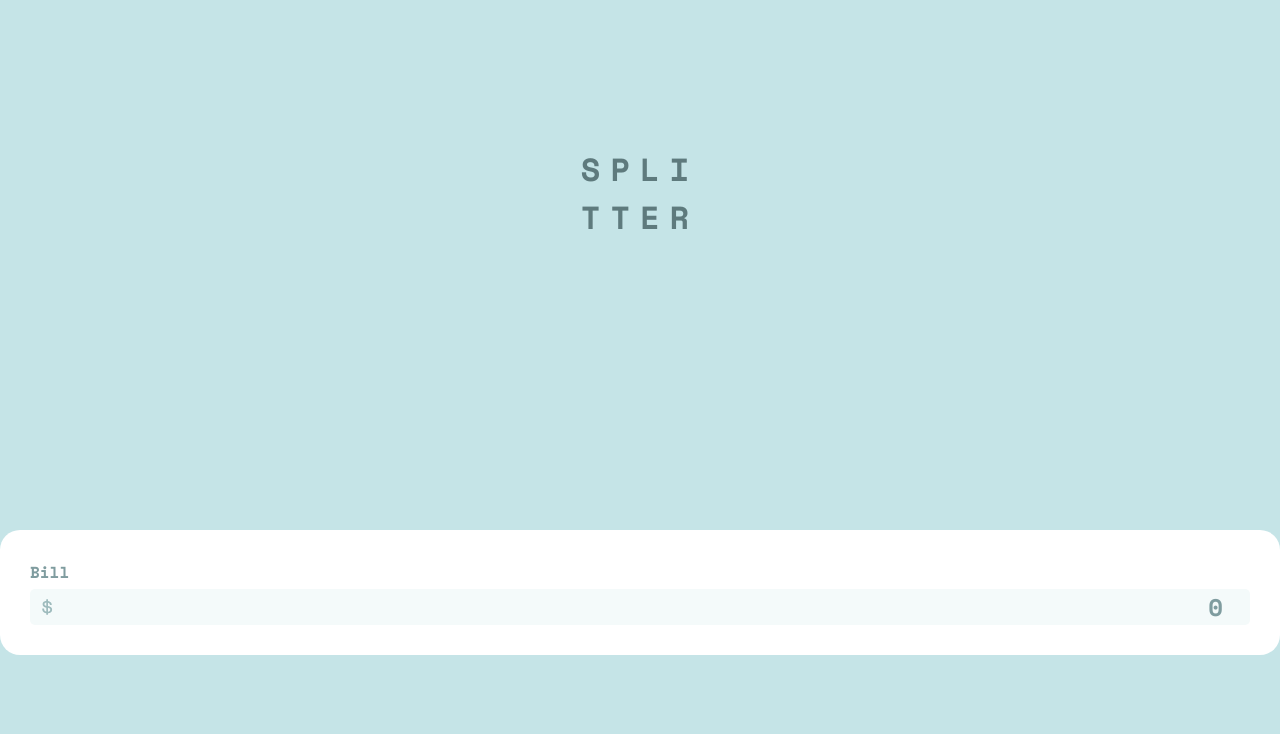
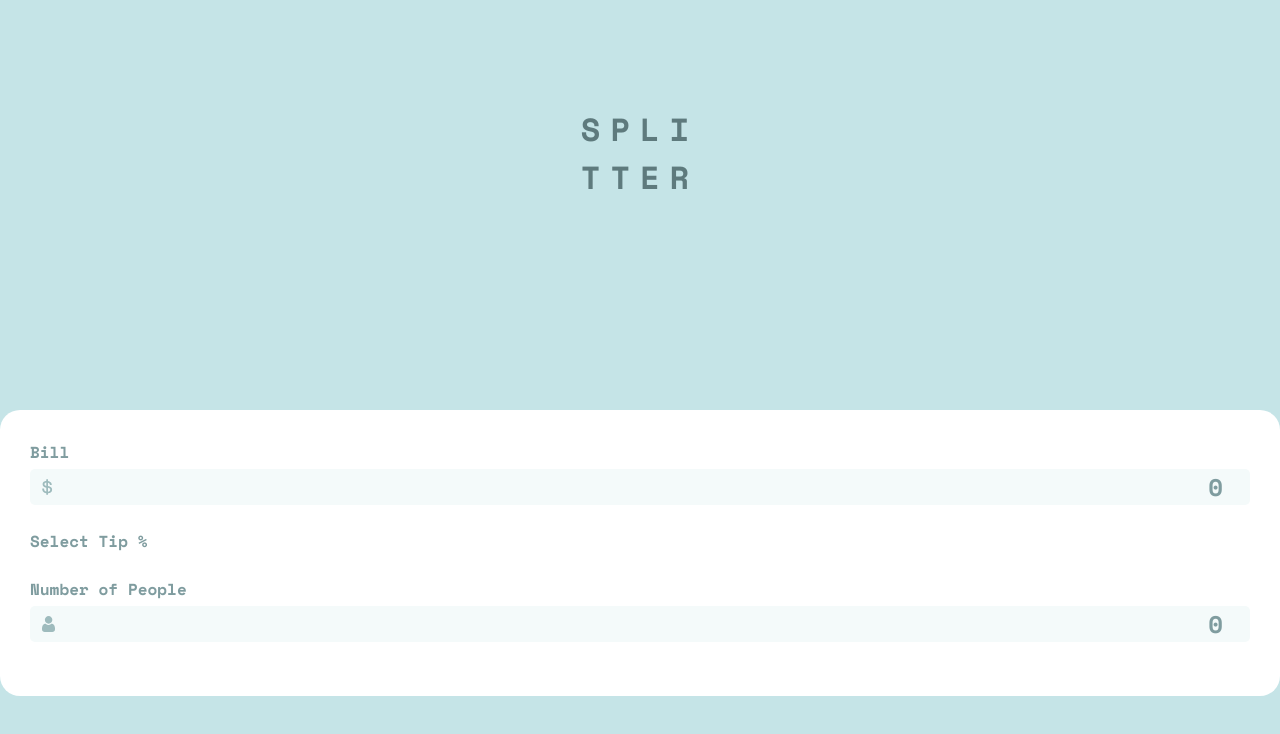
Before and after one commit to emekler0729/fem-tip-calculator-app, a React (Create React App) app: page / in a window 1280 px wide. Shown: the top 734 px of the page. Built offline with nearby package versions, Linux system fonts and the light colour scheme.

Commit message:
added bill state tracking and additional markup

```diff
--- a/src/App.js
+++ b/src/App.js
@@ -1,6 +1,7 @@
 import styled from "styled-components";
 import React, { useState } from "react";
 import { ReactComponent as DollarIcon } from "./images/icon-dollar.svg";
+import { ReactComponent as PersonIcon } from "./images/icon-person.svg";
 
 /* COLORS */
 const colorPrimary = "hsl(172, 67%, 45%)";
@@ -14,6 +15,9 @@ const colorWhite = "hsl(0, 0%, 100%)";
 /* FONT */
 const fontFamily = "'Space Mono', monospace";
 const formInputSize = "24px";
+
+/* STYLING */
+const borderRadiusSmall = "5px";
 
 const Wrapper = styled.div`
     background-color: ${colorNeutralCyanLight1};
@@ -37,7 +41,11 @@ const Calculator = styled.div`
     padding: 30px;
 `;
 
-const FormInputGroup = styled.div``;
+const Inputs = styled.form``;
+
+const FormInputGroup = styled.div`
+    margin-bottom: 24px;
+`;
 
 const Label = styled.label`
     color: ${colorNeutralCyanDark3};
@@ -53,12 +61,12 @@ const InputWrapper = styled.div`
     position: relative;
 `;
 
+// @TODO color is not working
 const IconStyle = {
     position: "absolute",
     top: "50%",
     left: "12px",
     transform: "translateY(-50%)",
-    color: "red",
 };
 
 const Input = styled.input`
@@ -70,7 +78,7 @@ const Input = styled.input`
     border: none;
     background-color: ${colorNeutralCyanLight2};
     padding: 0 12px;
-    border-radius: 5px;
+    border-radius: ${borderRadiusSmall};
     color: ${colorNeutralCyanDark1};
     font-weight: bold;
 
@@ -83,7 +91,21 @@ const Input = styled.input`
     }
 `;
 
+const Outputs = styled.div`
+    background-color: ${colorNeutralCyanDark3};
+`;
+
+const OutputGroup = styled.div``;
+
 function App() {
+    const [billAmount, setBillAmount] = useState("");
+
+    function onBillChange(event) {
+        event.preventDefault();
+        // @TODO add input validation
+        setBillAmount(event.target.value);
+    }
+
     return (
         <Wrapper>
             <Title>
@@ -92,15 +114,35 @@ function App() {
                 tter
             </Title>
             <Calculator>
-                <form>
+                <Inputs>
                     <FormInputGroup>
-                        <Label>Bill</Label>
+                        <Label htmlFor="bill">Bill</Label>
                         <InputWrapper>
                             <DollarIcon style={IconStyle} />
-                            <Input type="number" step="0.01" placeholder="0"></Input>
+                            <Input
+                                id="bill"
+                                type="number"
+                                step="0.01"
+                                placeholder="0"
+                                value={billAmount}
+                                onChange={onBillChange}
+                            ></Input>
                         </InputWrapper>
                     </FormInputGroup>
-                </form>
+                    <FormInputGroup>
+                        <Label>Select Tip %</Label>
+                    </FormInputGroup>
+                    <FormInputGroup>
+                        <Label>Number of People</Label>
+                        <InputWrapper>
+                            <PersonIcon style={IconStyle} />
+                            <Input id="people" type="number" step="1" placeholder="0"></Input>
+                        </InputWrapper>
+                    </FormInputGroup>
+                </Inputs>
+                <Outputs>
+                    <OutputGroup></OutputGroup>
+                </Outputs>
             </Calculator>
         </Wrapper>
     );
```
